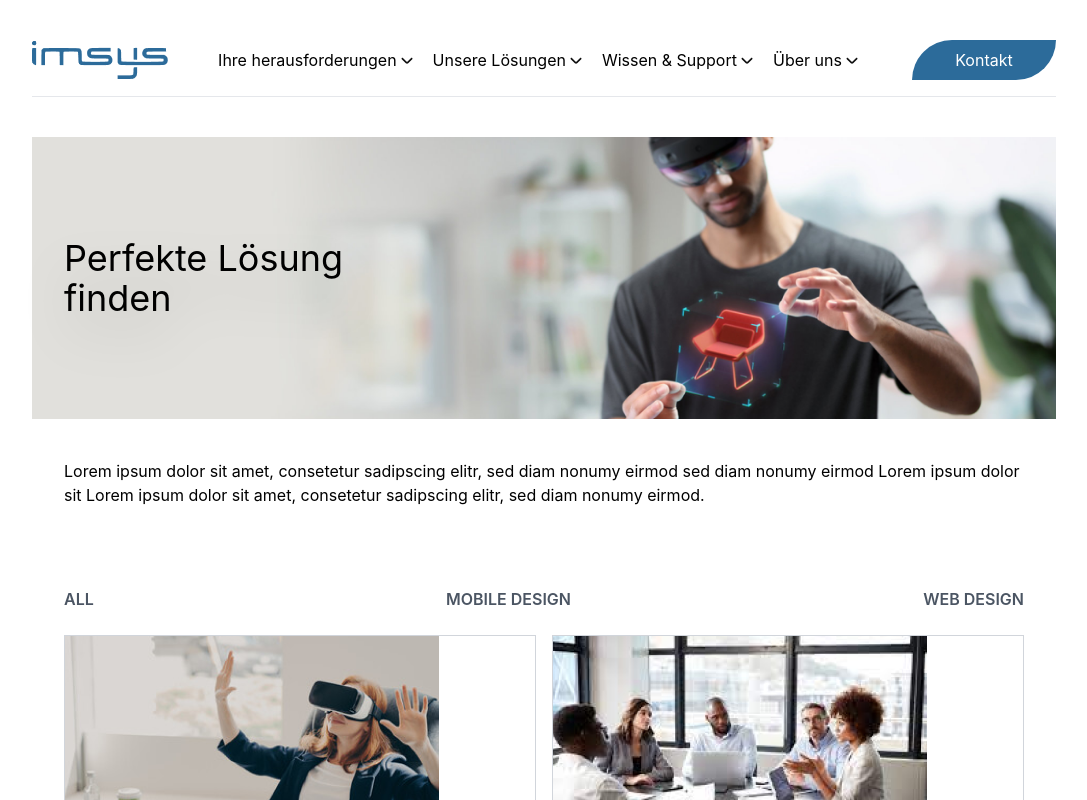
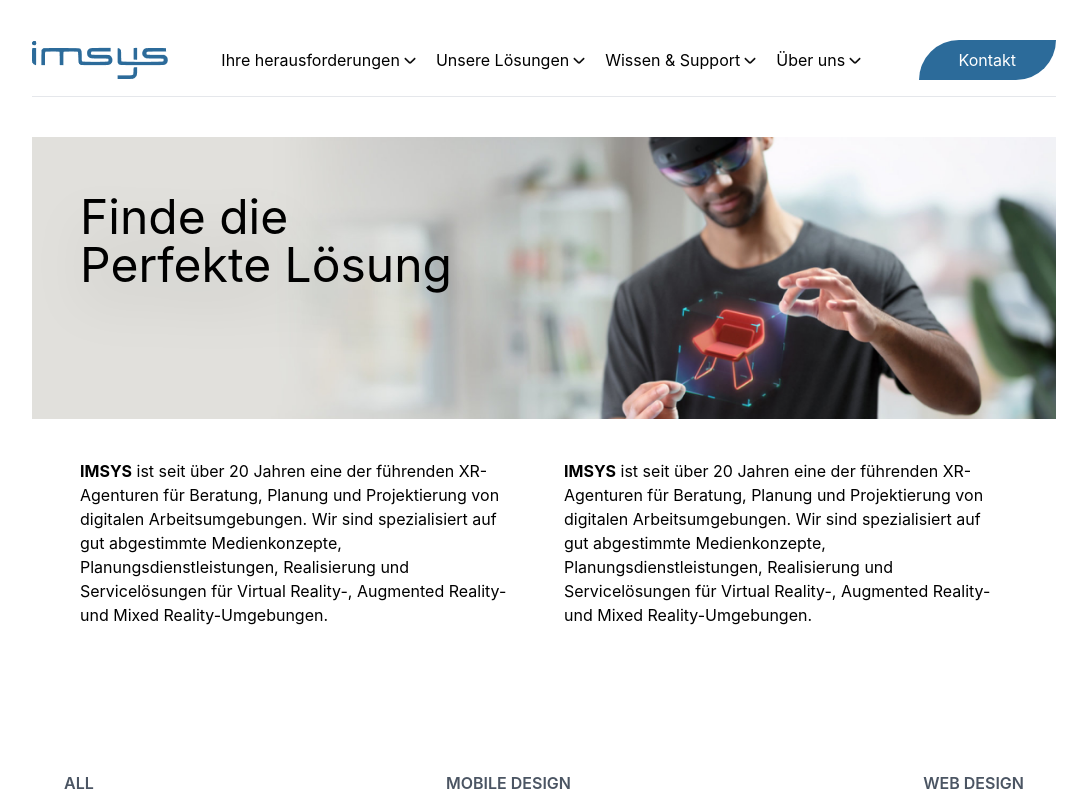
Before and after one commit to Zyrean/Imsys, a Next.js app: page /blog in a window 1280 px wide. Shown: the top 800 px of the page, without its empty margins (96-1183 px from the left). Built offline with nearby package versions, Linux system fonts and the light colour scheme.

Commit message:
no message

```diff
--- a/src/app/blog/page.js
+++ b/src/app/blog/page.js
@@ -8,25 +8,38 @@ import Pic3 from "@/assets/Mask3.png";
 import Pic4 from "@/assets/Mask4.png";
 import Button from "@/components/ui/Button";
 import ContactBlock from "@/components/contact/ContactBlock";
+import WebsiteInformation from "@/components/sections/home/WebsiteInformation";
 
 function BlogPage() {
   return (
-    <main className="flex flex-col gap-20 pb-14">
+    <main className="flex flex-col gap-28 pb-14 lg:gap-36">
       {/* SECTION 1 */}
-      <section className="relative flex flex-col gap-10">
-        <div className="flex items-center">
-          <Image src={MenVr} alt="Picture of a men with VR" />
-          <h1 className="absolute px-8 text-4xl drop-shadow-2xl">
-            Perfekte Lösung <br /> finden
-          </h1>
-        </div>
-
-        <p className="px-8">
-          Lorem ipsum dolor sit amet, consetetur sadipscing elitr, sed diam
-          nonumy eirmod sed diam nonumy eirmod Lorem ipsum dolor sit Lorem ipsum
-          dolor sit amet, consetetur sadipscing elitr, sed diam nonumy eirmod.
-        </p>
-      </section>
+      <WebsiteInformation
+        style="small"
+        h1="Finde die Perfekte
+        Lösung"
+        image={MenVr}
+        h1Color="text-black"
+      >
+        <>
+          <p>
+            <strong>IMSYS</strong> ist seit über 20 Jahren eine der führenden
+            XR-Agenturen für Beratung, Planung und Projektierung von digitalen
+            Arbeitsumgebungen. Wir sind spezialisiert auf gut abgestimmte
+            Medienkonzepte, Planungsdienstleistungen, Realisierung und
+            Servicelösungen für Virtual Reality-, Augmented Reality- und Mixed
+            Reality-Umgebungen.
+          </p>
+          <p>
+            <strong>IMSYS</strong> ist seit über 20 Jahren eine der führenden
+            XR-Agenturen für Beratung, Planung und Projektierung von digitalen
+            Arbeitsumgebungen. Wir sind spezialisiert auf gut abgestimmte
+            Medienkonzepte, Planungsdienstleistungen, Realisierung und
+            Servicelösungen für Virtual Reality-, Augmented Reality- und Mixed
+            Reality-Umgebungen.
+          </p>
+        </>
+      </WebsiteInformation>
 
       {/* SECTION 2 */}
       <section>
--- a/src/app/herausforderungen/page.js
+++ b/src/app/herausforderungen/page.js
@@ -15,37 +15,8 @@ import VorteilsBlock from "@/components/herausforderungen/VorteilsBlock";
 
 function HerausforderungenPage() {
   return (
-    <main className="flex flex-col gap-20 pb-14">
+    <main className="flex flex-col gap-28 pb-14 lg:gap-36">
       {/* SECTION 1 */}
-      {/* <section className="relative flex flex-col gap-10">
-        <div className="flex items-center">
-          <Image src={Pic1} alt="Picture of an office" />
-
-          <h1 className="absolute px-8 text-4xl">
-            Standort- <br />
-            übergreifendes Arbeiten
-          </h1>
-        </div>
-
-        <div className="flex flex-col gap-10 px-8">
-          <p>
-            Lorem ipsum dolor sit amet, consetetur sadipscing elitr, sed diam
-            nonumy eirmod tempor invidunt ut labore et dolore magna aliquyam
-            erat, sed diam voluptua. At vero eos et accusam et justo duo dolores
-            et ea rebum. Stet clita kasd gubergren, no sea takimata sanctus est
-            Lorem ipsum dolor sit amet. Lorem ipsum dolor sit amet, consetetur
-            sadipscing elitr, sed.
-          </p>
-
-          <p>
-            Lorem ipsum dolor sit amet, consetetur sadipscing elitr, sed diam
-            nonumy eirmod tempor invidunt ut labore et dolore magna aliquyam
-            erat, sed diam voluptua.
-          </p>
-
-          <Button style="learn more">Zur Lösung</Button>
-        </div>
-      </section> */}
 
       <WebsiteInformation
         h1="Standort-
@@ -56,11 +27,12 @@ function HerausforderungenPage() {
         buttonStyle="learn more"
         buttonHref="/loesungen"
       >
-        IMSYS ist seit über 20 Jahren eine der führenden XR-Agenturen für
-        Beratung, Planung und Projektierung von digitalen Arbeitsumgebungen. Wir
-        sind spezialisiert auf gut abgestimmte Medienkonzepte,
-        Planungsdienstleistungen, Realisierung und Servicelösungen für Virtual
-        Reality-, Augmented Reality- und Mixed Reality-Umgebungen.
+        <strong>IMSYS</strong> ist seit über 20 Jahren eine der führenden
+        XR-Agenturen für Beratung, Planung und Projektierung von digitalen
+        Arbeitsumgebungen. Wir sind spezialisiert auf gut abgestimmte
+        Medienkonzepte, Planungsdienstleistungen, Realisierung und
+        Servicelösungen für Virtual Reality-, Augmented Reality- und Mixed
+        Reality-Umgebungen.
       </WebsiteInformation>
 
       {/* SECTION 2 */}
@@ -83,31 +55,6 @@ function HerausforderungenPage() {
 
       {/* SECTION 3 */}
       <section className="flex flex-col gap-10 lg:flex-row">
-        {/* <div className="flex flex-col gap-10 px-8">
-          <HeaderSection text="Konstruk- tionsteam" />
-
-          <TextBlock
-            header="Dezentral, schnell, agil -mit VR sind Ihre
-              Konstruktionsbesprechungen genau das."
-          >
-            Lorem ipsum dolor sit amet, consetetur sadipscing elitr, sed diam
-            nonumy eirmod tempor invidunt ut labore et dolore magna aliquyam
-            erat, sed diam voluptua. At vero eos et accusam et justo duo dolores
-            et ea rebum. Stet clita kasd gubergren, no sea takimata sanctus est
-            Lorem ipsum dolor sit amet. Lorem ipsum dolor sit amet, consetetur
-            sadipscing elitr, sed.
-          </TextBlock>
-
-          <TextBlock header=" Die Zusammenarbeit von Konstruktionsteams mit VR/AR führt Sie zu:">
-            <ul className="list-disc pl-4">
-              <li>kürzeren Entwicklungszeiten</li>
-              <li>schnelleren Entscheidungsfindung</li>
-              <li>Kosten- und Zeitersparnis</li>
-              <li>mehr Agilität</li>
-            </ul>
-          </TextBlock>
-        </div> */}
-
         <VorteilsBlock header="Konstruk- tionsteam" className="lg:w-1/2">
           <TextBlock
             header="Dezentral, schnell, agil -mit VR sind Ihre
@@ -159,31 +106,6 @@ function HerausforderungenPage() {
           </TextBlock>
         </VorteilsBlock>
 
-        {/* <div className="flex flex-col gap-10 px-8">
-          <HeaderSection text="Remote Service" />
-
-          <TextBlock header="Schneller Service, schnelle Reaktion, schnelle Verfügbarkeit - Ein neues Servicelebel">
-            Lorem ipsum dolor sit amet, consetetur sadipscing elitr, sed diam
-            nonumy eirmod tempor invidunt ut labore et dolore magna aliquyam
-            erat, sed diam voluptua. At vero eos et accusam et justo duo dolores
-            et ea rebum. Stet clita kasd gubergren, no sea takimata sanctus est
-            Lorem ipsum dolor sit amet. Lorem ipsum dolor sit amet, consetetur
-            sadipscing elitr, sed.
-          </TextBlock>
-
-          <TextBlock header="Der Einsatz von Remote-Service führt im Ergebnis zu">
-            <ul className="list-disc pl-4">
-              <li>Kosten- und Zeiterstarung</li>
-              <li>
-                Flexiblen Einsatz des Expertenwissens (standortunabhängig)
-              </li>
-              <li>Mehr nachhaltigkeit</li>
-              <li>Höhere Wettbewerbsfähigkeit</li>
-              <li>hohe Kundenzufriedenheit durch gekürzte Ausfallzeiten</li>
-            </ul>
-          </TextBlock>
-        </div> */}
-
         <Image src={Pic3} alt="Women with VR glasses" />
       </section>
 
@@ -209,29 +131,6 @@ function HerausforderungenPage() {
             </ul>
           </TextBlock>
         </VorteilsBlock>
-
-        {/* <div className="flex flex-col gap-10 px-8">
-          <HeaderSection text="Virtuelle Zusammen- arbeit" />
-
-          <TextBlock header="Effektiv, abgestimmt, koordiniert -virtuelle Zusammenarbeit in der Produktionsplanung.">
-            Lorem ipsum dolor sit amet, consetetur sadipscing elitr, sed diam
-            nonumy eirmod tempor invidunt ut labore et dolore magna aliquyam
-            erat, sed diam voluptua. At vero eos et accusam et justo duo dolores
-            et ea rebum. Stet clita kasd gubergren, no sea takimata sanctus est
-            Lorem ipsum dolor sit amet. Lorem ipsum dolor sit amet, consetetur
-            sadipscing elitr, sed.
-          </TextBlock>
-
-          <TextBlock header="Die vurtuelle Zusammenarbeit in der Produktionsplanung führt im Ergebnis zu">
-            <ul className="list-disc pl-4">
-              <li>Reduzierte Reisezeiten</li>
-              <li>Erhöhter Effizienz</li>
-              <li>Mehr Agilität</li>
-              <li>Mehr Nachhaltigkeit</li>
-              <li>Optimierter Kommunikation</li>
-            </ul>
-          </TextBlock>
-        </div> */}
 
         <Image src={Pic2} alt="Women with VR glasses" />
       </section>
--- a/src/app/page.js
+++ b/src/app/page.js
@@ -13,7 +13,6 @@ export default function HomePage() {
   return (
     <main className="flex flex-col gap-28 pb-14 lg:gap-36">
       {/* SECTION 1 */}
-      {/* <WebsiteInformation /> */}
       <WebsiteInformation
         h1="Wir arbeiten als Erweiterung Ihres Teams"
         image={Picture1}
@@ -21,11 +20,12 @@ export default function HomePage() {
         buttonStyle="learn more"
         buttonHref="/loesungen"
       >
-        IMSYS ist seit über 20 Jahren eine der führenden XR-Agenturen für
-        Beratung, Planung und Projektierung von digitalen Arbeitsumgebungen. Wir
-        sind spezialisiert auf gut abgestimmte Medienkonzepte,
-        Planungsdienstleistungen, Realisierung und Servicelösungen für Virtual
-        Reality-, Augmented Reality- und Mixed Reality-Umgebungen.
+        <strong>IMSYS</strong> ist seit über 20 Jahren eine der führenden
+        XR-Agenturen für Beratung, Planung und Projektierung von digitalen
+        Arbeitsumgebungen. Wir sind spezialisiert auf gut abgestimmte
+        Medienkonzepte, Planungsdienstleistungen, Realisierung und
+        Servicelösungen für Virtual Reality-, Augmented Reality- und Mixed
+        Reality-Umgebungen.
       </WebsiteInformation>
 
       {/* SECTION 2 */}
--- a/src/components/footer/FooterBlock.jsx
+++ b/src/components/footer/FooterBlock.jsx
@@ -100,7 +100,7 @@ function FooterBlock({ type }) {
     <div className="flex flex-col gap-4">
       <h3 className="text-xl font-semibold">Service</h3>
       <ul className="flex flex-col gap-2">
-        <NavLink arrow={false} to="/">
+        <NavLink arrow={false} to="/" className="hover:text-orange">
           Virtual Reality
         </NavLink>
         <NavLink arrow={false} to="/" className="hover:text-orange">
--- a/src/components/sections/home/WebsiteInformation.jsx
+++ b/src/components/sections/home/WebsiteInformation.jsx
@@ -3,6 +3,7 @@ import Image from "next/image";
 import Button from "../../ui/Button";
 
 function WebsiteInformation({
+  style,
   h1,
   h1Color = "text-white",
   image,
@@ -11,6 +12,39 @@ function WebsiteInformation({
   buttonStyle,
   children,
 }) {
+  if (style === "small") {
+    return (
+      <section className="relative flex flex-col gap-10">
+        <div className="flex flex-col items-center gap-8 sm:items-start lg:items-start">
+          <Image
+            src={image}
+            alt="Picture of a men with VR"
+            className="w-full"
+          />
+
+          <h1
+            className={
+              `px-8 text-4xl drop-shadow-2xl sm:absolute sm:top-12 sm:w-96 lg:top-14 lg:w-[470px] lg:px-12 lg:text-5xl ` +
+              h1Color
+            }
+          >
+            {/* Wir arbeiten als Erweiterung Ihres Teams */}
+            {h1}
+          </h1>
+        </div>
+
+        {/* <div className="flex flex-col gap-10 px-8 lg:absolute lg:bottom-14 lg:w-[540px] lg:px-12 lg:text-white"> */}
+        <div className="flex flex-col gap-10 px-8 lg:flex-row lg:px-12">
+          {children}
+
+          {/* <Button style={buttonStyle} to={buttonHref}>
+            {buttonText}
+          </Button> */}
+        </div>
+      </section>
+    );
+  }
+
   return (
     <section className="relative flex flex-col gap-10">
       <div className="flex items-center lg:items-start">
--- a/src/components/ui/Button.jsx
+++ b/src/components/ui/Button.jsx
@@ -19,7 +19,7 @@ function Button({
       <NavLink to={to} arrow={false}>
         <button
           className={
-            "w-auto rounded-br-3xl rounded-tl-3xl bg-blue px-8 py-5 text-white hover:rounded-3xl hover:duration-300 hover:ease-in-out " +
+            "w-fit rounded-br-3xl rounded-tl-3xl bg-blue px-10 py-5 text-white hover:rounded-3xl hover:duration-300 hover:ease-in-out " +
             className
           }
           onClick={onClick}
@@ -35,7 +35,7 @@ function Button({
       <NavLink to={to} arrow={false}>
         <button
           className={
-            "w-44 rounded-br-3xl bg-blue py-3 text-white hover:scale-105 hover:rounded-full hover:duration-500 hover:ease-in-out " +
+            "w-fit rounded-br-3xl rounded-tl-3xl bg-blue px-10 py-3 text-white hover:scale-105 hover:rounded-full hover:duration-500 hover:ease-in-out " +
             className
           }
           onClick={onClick}
@@ -51,7 +51,7 @@ function Button({
       <NavLink to={to} arrow={false}>
         <button
           className={
-            "w-36 rounded-br-full rounded-tl-full bg-blue py-2 text-white hover:scale-105 hover:rounded-full hover:duration-500 hover:ease-in-out " +
+            "w-fit rounded-br-full rounded-tl-full bg-blue px-10 py-2 text-white hover:scale-105 hover:rounded-full hover:duration-500 hover:ease-in-out " +
             className
           }
           onClick={onClick}
@@ -67,7 +67,7 @@ function Button({
       <NavLink to={to} arrow={false}>
         <button
           className={
-            "w-44 rounded-br-3xl border-[1px] border-blue py-[11px] text-blue hover:scale-105 hover:rounded-full hover:duration-500 hover:ease-in-out " +
+            "w-fit rounded-br-3xl rounded-tl-3xl border-[1px] border-blue px-10 py-[11px] text-blue hover:scale-105 hover:rounded-full hover:duration-500 hover:ease-in-out " +
             className
           }
           onClick={onClick}
```
